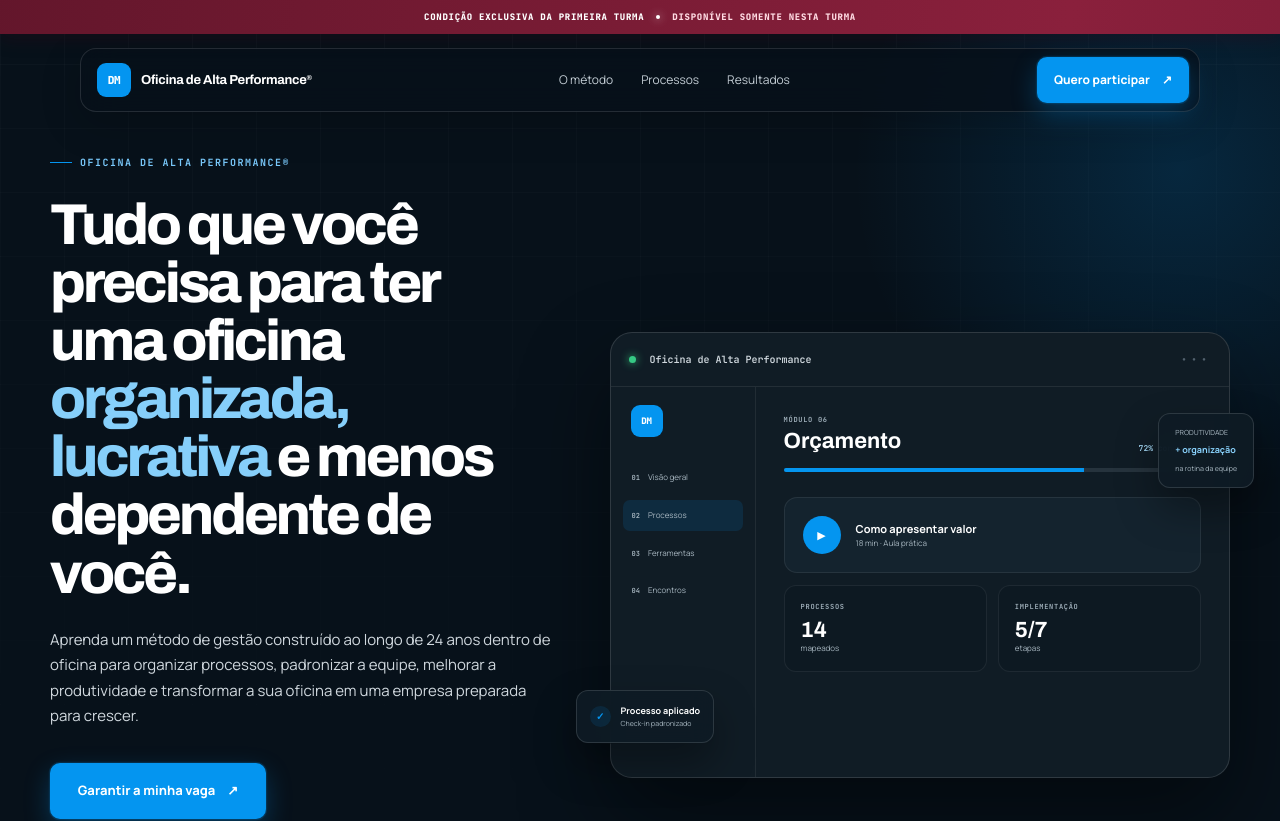
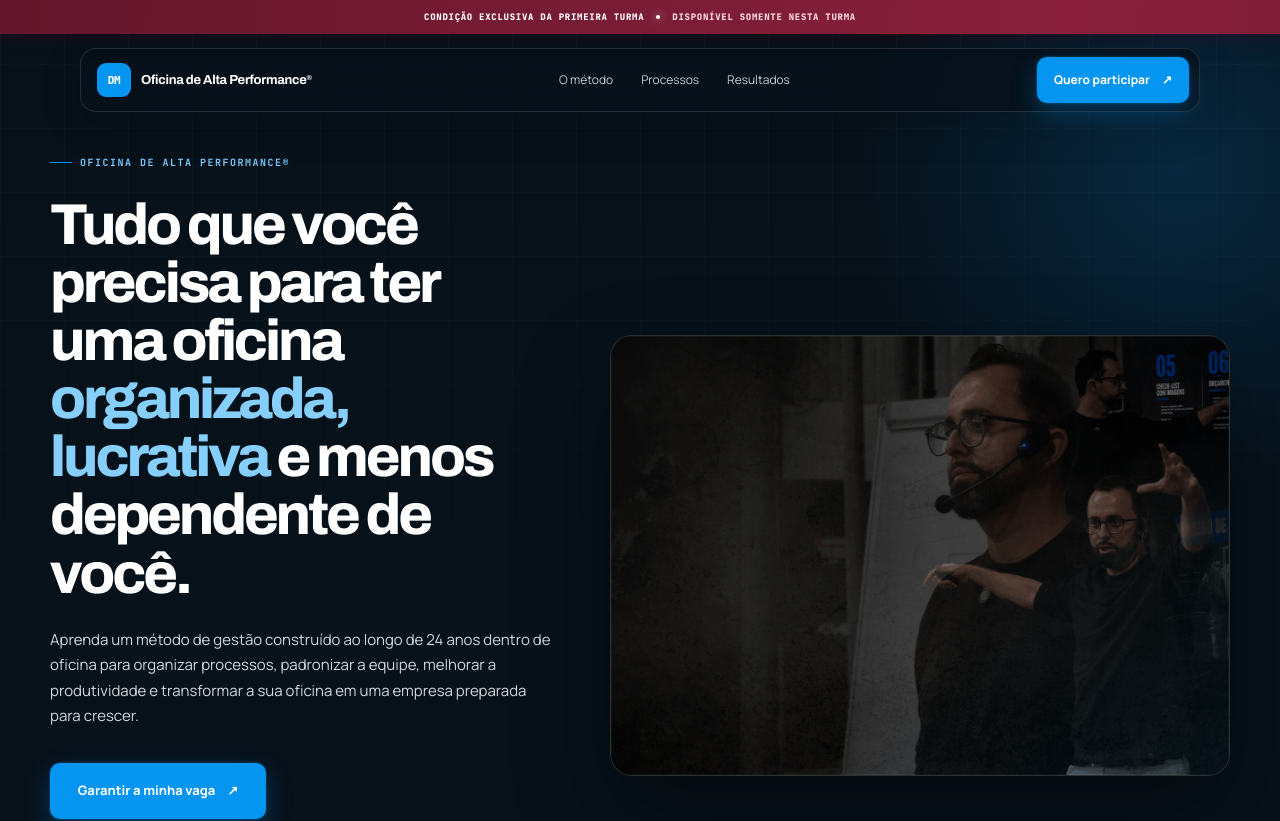
Before and after one commit to cezarhlima1/diegomensor, a Next.js app: page /oficinadealtaperformance in a window 1280 px wide. Shown: the top 821 px of the page. Built offline with nearby package versions, Linux system fonts and the light colour scheme.

Commit message:
substitui mockup do hero por imagem da destrave

```diff
--- a/components/oficina-alta-performance/OficinaAltaPerformance.tsx
+++ b/components/oficina-alta-performance/OficinaAltaPerformance.tsx
@@ -126,38 +126,15 @@ export default function OficinaAltaPerformance() {
               </div>
             </div>
 
-            <div className={`${styles.platform} ${styles.reveal}`} aria-label="Prévia da plataforma">
-              <div className={styles.platformTop}>
-                <span><i /> Oficina de Alta Performance</span>
-                <span className={styles.dots}>•••</span>
-              </div>
-              <div className={styles.platformBody}>
-                <aside>
-                  <span className={styles.avatar}>DM</span>
-                  {["Visão geral", "Processos", "Ferramentas", "Encontros"].map((item, i) => (
-                    <span key={item} className={i === 1 ? styles.activeNav : ""}>
-                      <b>0{i + 1}</b>{item}
-                    </span>
-                  ))}
-                </aside>
-                <div className={styles.dashboard}>
-                  <div className={styles.dashHeader}>
-                    <div><small>MÓDULO 06</small><strong>Orçamento</strong></div>
-                    <span>72% concluído</span>
-                  </div>
-                  <div className={styles.dashProgress}><i /></div>
-                  <div className={styles.lesson}>
-                    <span className={styles.play}>▶</span>
-                    <div><b>Como apresentar valor</b><small>18 min · Aula prática</small></div>
-                  </div>
-                  <div className={styles.dashCards}>
-                    <div><small>PROCESSOS</small><strong>14</strong><span>mapeados</span></div>
-                    <div><small>IMPLEMENTAÇÃO</small><strong>5/7</strong><span>etapas</span></div>
-                  </div>
-                </div>
-              </div>
-              <div className={styles.floatCardA}><Check /><span><b>Processo aplicado</b><small>Check-in padronizado</small></span></div>
-              <div className={styles.floatCardB}><small>PRODUTIVIDADE</small><strong>+ organização</strong><span>na rotina da equipe</span></div>
+            <div className={`${styles.heroImage} ${styles.reveal}`}>
+              <Image
+                src="/CAPA VENDA DOBRA1.png"
+                alt="Diego Mensor apresentando os processos de uma oficina de alta performance"
+                width={1380}
+                height={981}
+                priority
+                sizes="(max-width: 1120px) 100vw, 52vw"
+              />
             </div>
           </div>
         </div>
--- a/components/oficina-alta-performance/oficina.module.css
+++ b/components/oficina-alta-performance/oficina.module.css
@@ -686,3 +686,16 @@
   .quickProof strong{font-size:15px}
   .quickProof span{font-size:7px}
 }
+
+/* Imagem real compartilhada com a /destrave1, sem alterar aquela página. */
+.heroImage{position:relative;aspect-ratio:1380/981;overflow:hidden;border:1px solid rgba(255,255,255,.13);border-radius:22px;background:#0b1115;box-shadow:0 40px 90px rgba(0,0,0,.42)}
+.heroImage:after{content:"";position:absolute;inset:0;pointer-events:none;box-shadow:inset 0 0 0 1px rgba(255,255,255,.04);background:linear-gradient(135deg,transparent 60%,rgba(4,149,240,.08))}
+.heroImage img{width:100%;height:100%;object-fit:cover}
+@media(hover:hover) and (pointer:fine){
+  .heroImage{transition:transform .45s cubic-bezier(.2,.8,.2,1),box-shadow .45s ease}
+  .heroImage img{transition:transform .7s ease}
+  .heroImage:hover{transform:translateY(-7px) rotate(.25deg);box-shadow:0 48px 105px rgba(0,0,0,.5)}
+  .heroImage:hover img{transform:scale(1.025)}
+}
+@media(max-width:1120px){.heroImage{width:min(100%,760px);margin-inline:auto}}
+@media(max-width:700px){.heroImage{width:100%;border-radius:17px}}
```
